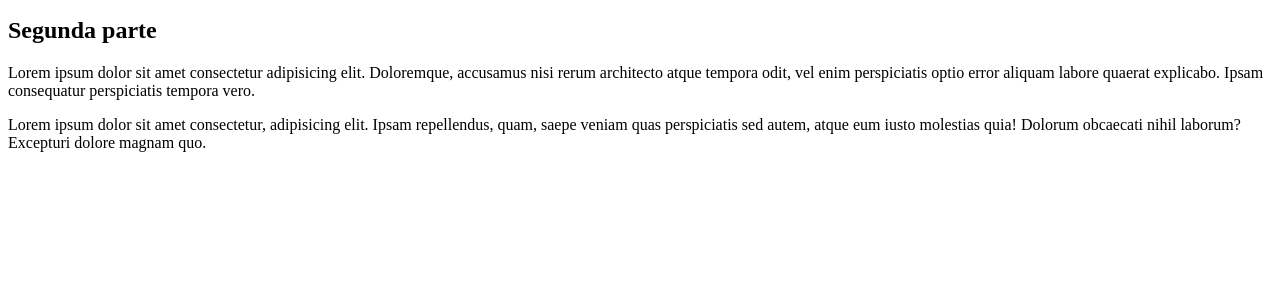
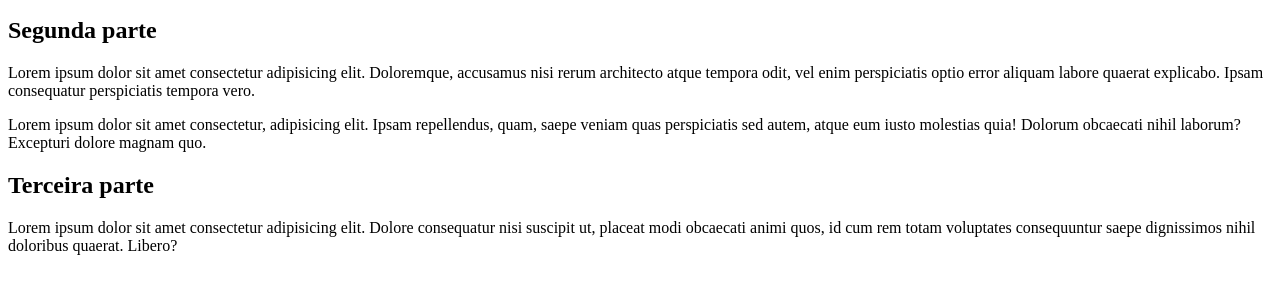
Before and after one commit to armanobarros/sistema-de-cadastro, a plain HTML site: page index.html in a window 1280 px wide. Shown: the part 119-412 px from the top of the page. Drawn offline with Linux system fonts and the light colour scheme.

Commit message:
Atualizações pontuais

```diff
--- a/app.js
+++ b/app.js
@@ -3,3 +3,4 @@ console.log("Aplicação está se conectando ao banco de dados");
 //Alterações
 console.log("Demostrando alteração");
 console.log("Teste")
+console.log("Aplicação")
--- a/index.html
+++ b/index.html
@@ -9,9 +9,15 @@
 <body>
     <h1>Sistema de cadastro de jogoss</h1>
     <p>Lorem ipsum dolor sit amet consectetur, adipisicing elit. Nulla provident repellendus doloremque blanditiis debitis cum nisi excepturi perspiciatis fugiat hic voluptatum nemo numquam asperiores, dicta, molestiae ut error? Incidunt, blanditiis.</p>
+
     <h2>Segunda parte</h2>
     <p>Lorem ipsum dolor sit amet consectetur adipisicing elit. Doloremque, accusamus nisi rerum architecto atque tempora odit, vel enim perspiciatis optio error aliquam labore quaerat explicabo. Ipsam consequatur perspiciatis tempora vero.</p>
+
     <p>Lorem ipsum dolor sit amet consectetur, adipisicing elit. Ipsam repellendus, quam, saepe veniam quas perspiciatis sed autem, atque eum iusto molestias quia! Dolorum obcaecati nihil laborum? Excepturi dolore magnam quo.</p>
+
+    <h2>Terceira parte</h2>
+    <p>Lorem ipsum dolor sit amet consectetur adipisicing elit. Dolore consequatur nisi suscipit ut, placeat modi obcaecati animi quos, id cum rem totam voluptates consequuntur saepe dignissimos nihil doloribus quaerat. Libero?</p>
+
     <script src="app.js">
 
     </script>
```
Also changed, not shown: contato.html (+1 -0 lines).
